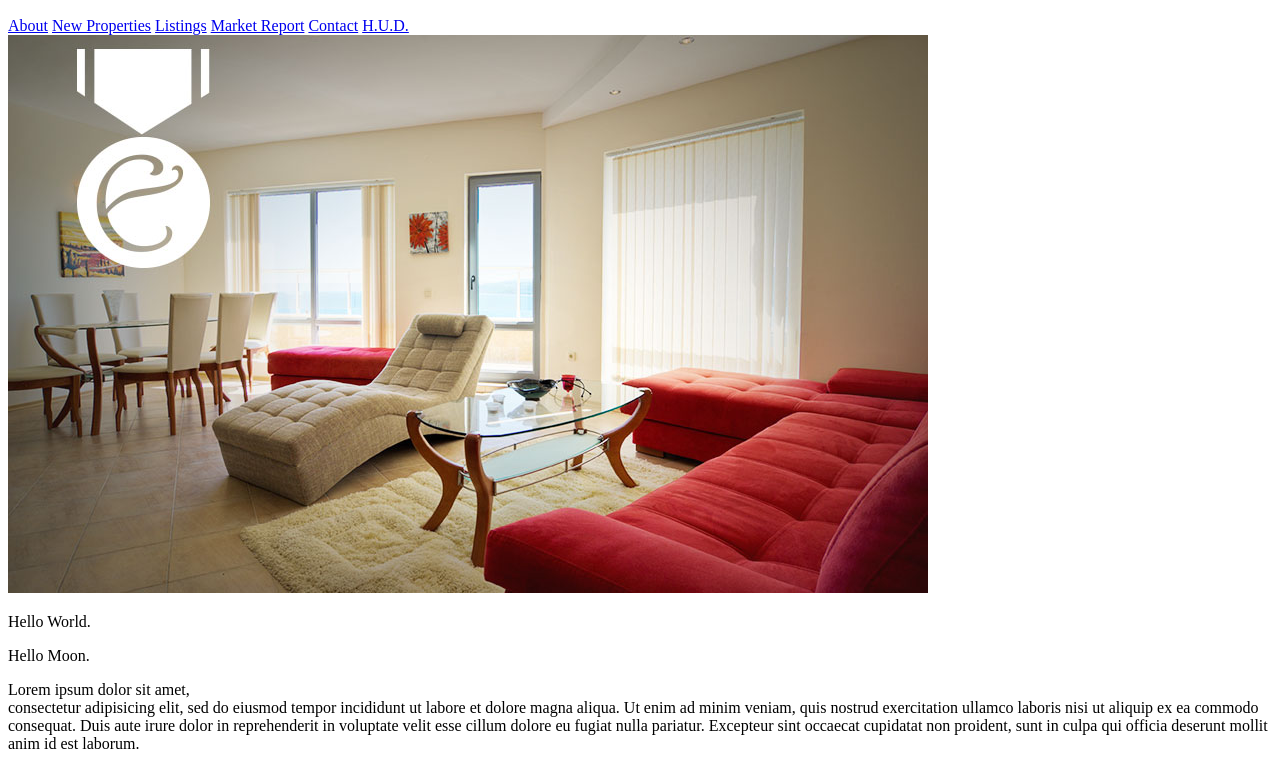
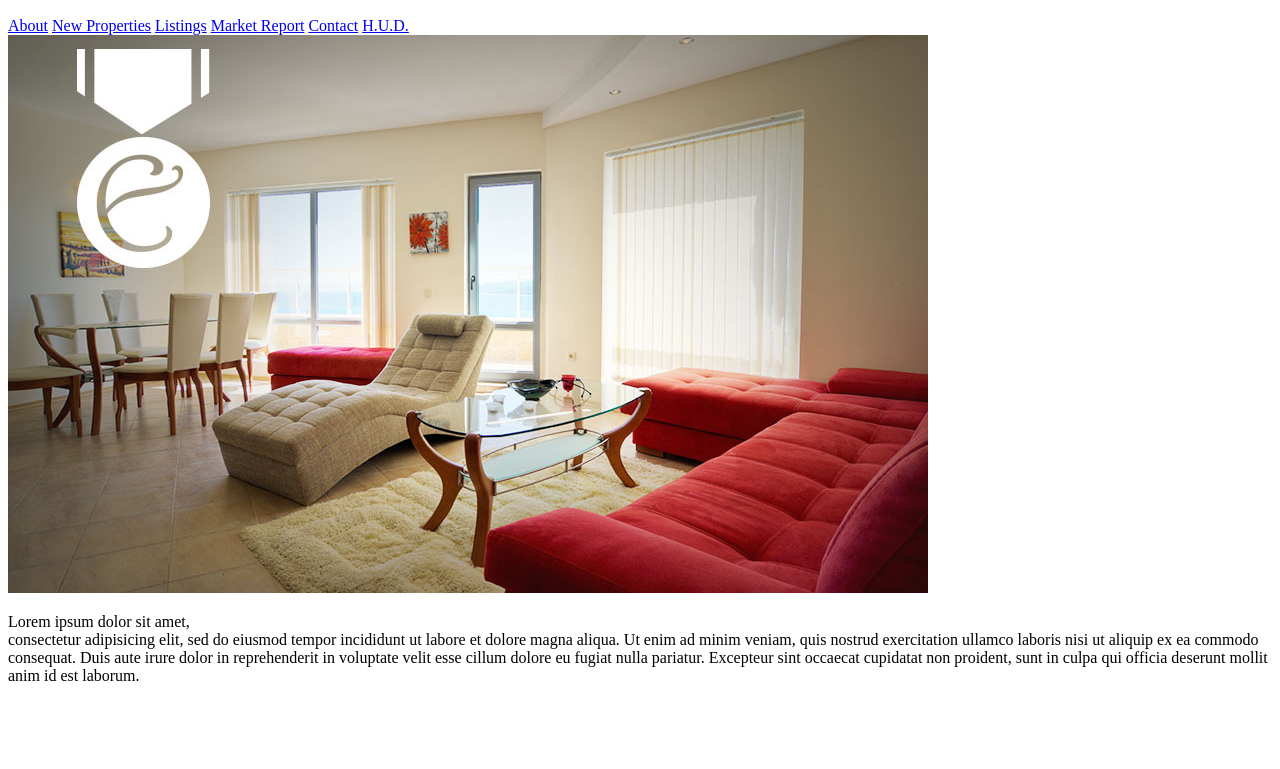
Before and after one commit to AlwinaO/exceptional_realty, a plain HTML site: page index.html in a window 1280 px wide. Shown: the part 110-879 px from the top of the page. After the commit the page ends 811 px from the top, so only its background shows below. Drawn offline with Linux system fonts and the light colour scheme.

Commit message:
modified index.html

```diff
--- a/index.html
+++ b/index.html
@@ -25,15 +25,9 @@
       foldername/ = go inside the folder
       filename = use a file in the current directory.
       ../ = leave the current folder and go up to the parent folder.
-
       -->
 
-
-      <p>Hello World.</p>
-
-      <p>Hello Moon.</p>
-
-      <p>Lorem ipsum dolor sit amet, <br> consectetur adipisicing elit, sed do eiusmod tempor incididunt ut labore et dolore magna aliqua. Ut enim ad minim veniam, quis nostrud exercitation ullamco laboris nisi ut aliquip ex ea commodo consequat. Duis aute irure dolor in reprehenderit in voluptate velit esse cillum dolore eu fugiat nulla pariatur. Excepteur sint occaecat cupidatat non proident, sunt in culpa qui officia deserunt mollit anim id est laborum.</p>
+      <p> Lorem ipsum dolor sit amet, <br> consectetur adipisicing elit, sed do eiusmod tempor incididunt ut labore et dolore magna aliqua. Ut enim ad minim veniam, quis nostrud exercitation ullamco laboris nisi ut aliquip ex ea commodo consequat. Duis aute irure dolor in reprehenderit in voluptate velit esse cillum dolore eu fugiat nulla pariatur. Excepteur sint occaecat cupidatat non proident, sunt in culpa qui officia deserunt mollit anim id est laborum.</p>
 
 
   </body>
```
